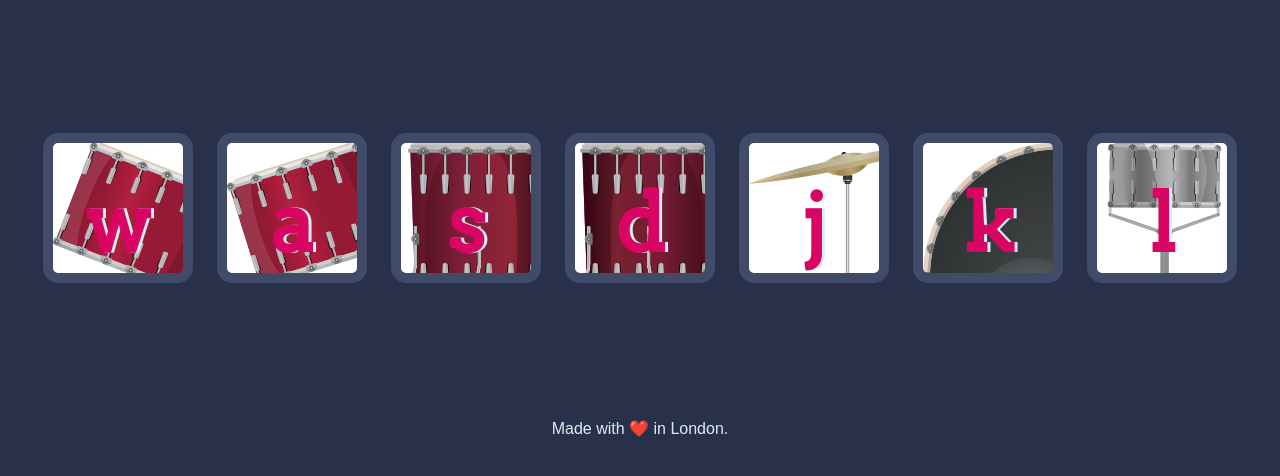
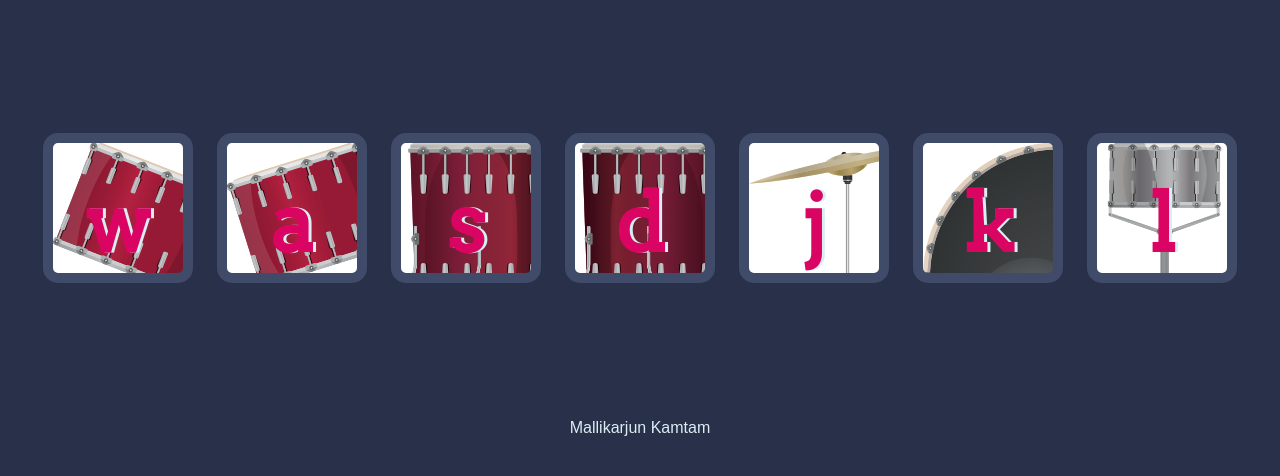
Before and after one commit to MallikarjunKamtam/DRUM-KIT, a plain HTML site: page index.html in a window 1280 px wide. Shown: the part 156-632 px from the top of the page. Drawn offline with Linux system fonts and the light colour scheme.

Commit message:
Update index.html

```diff
--- a/index.html
+++ b/index.html
@@ -23,7 +23,7 @@
 
 
   <footer>
-    Made with ❤️ in London.
+    Mallikarjun Kamtam
   </footer>
   <script src="index.js" charset="utf-8"></script>
 </body>
```
